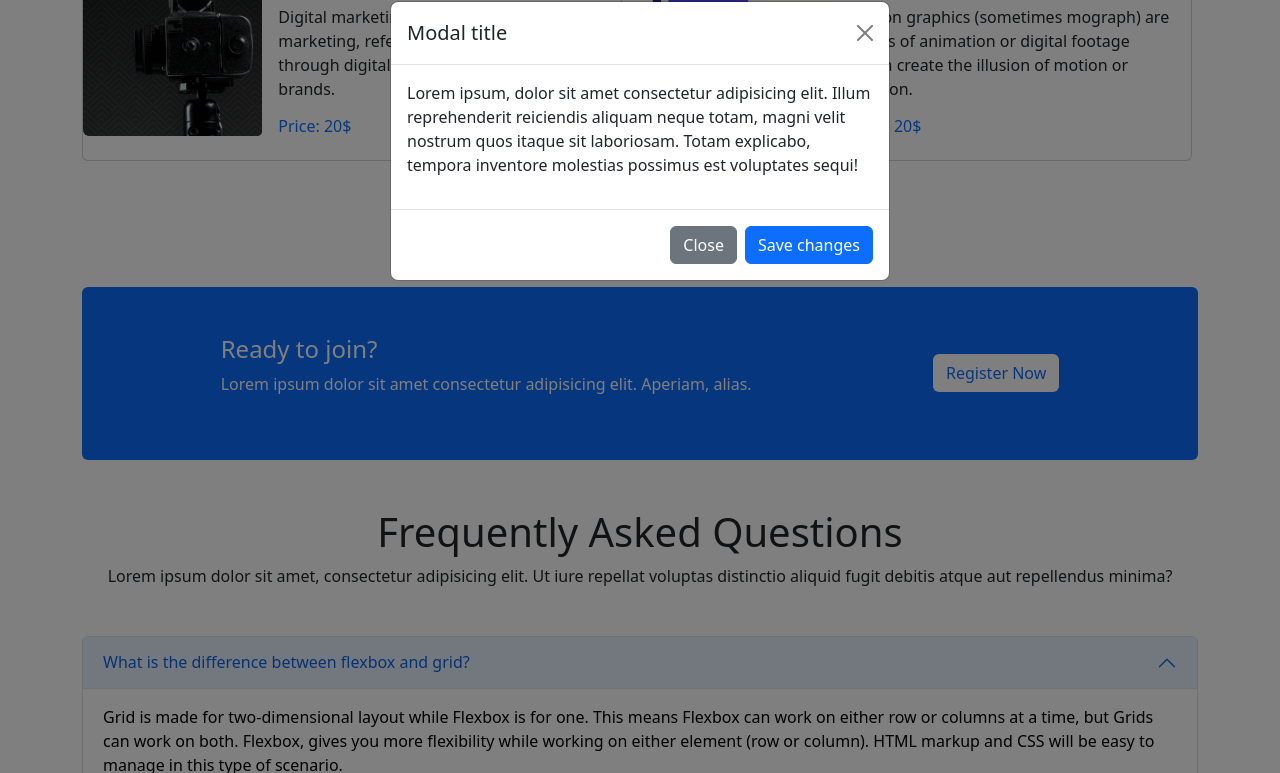
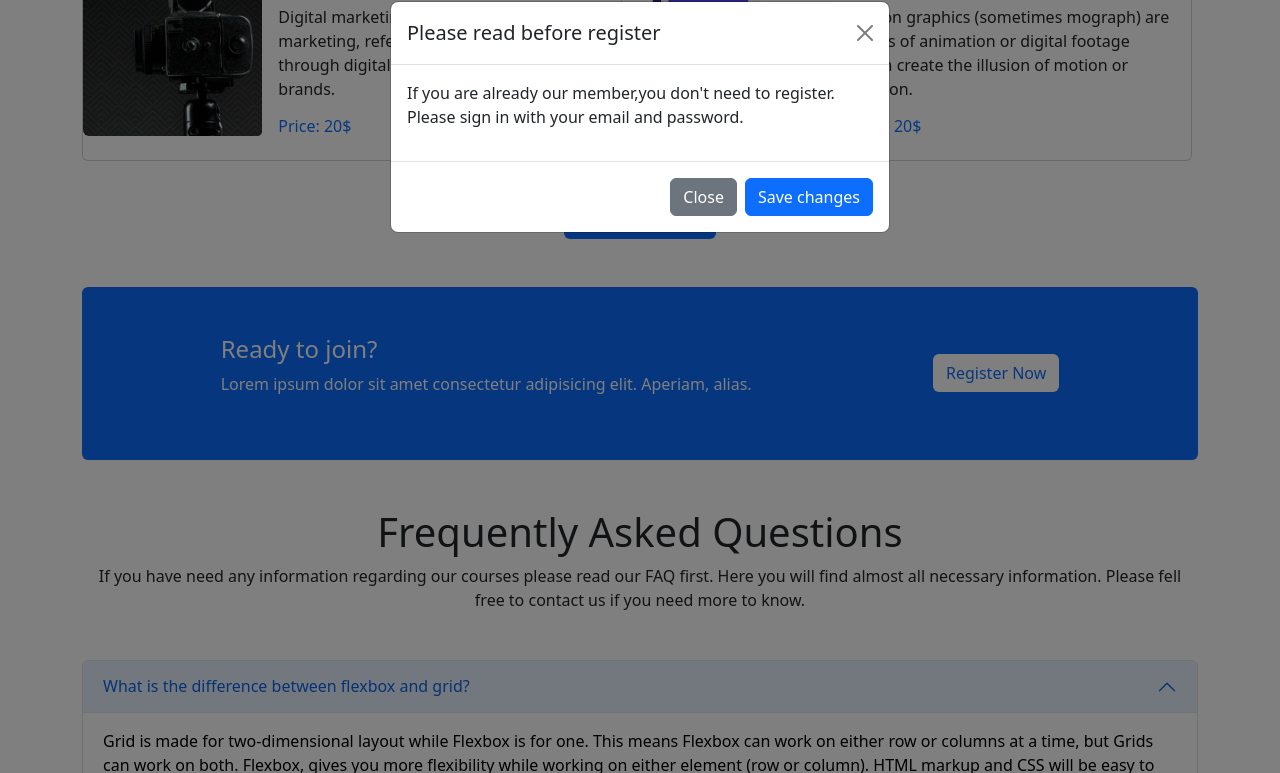
Before and after one commit to riyadhbd2/education-hub, a plain HTML site: page index.html in a window 1280 px wide. Both pictures are taken after a click on the button "Register Now". Shown: the part 1301-2074 px from the top of the page. Drawn offline with nearby package versions, Linux system fonts and the light colour scheme.

Commit message:
modal and question description added

```diff
--- a/index.html
+++ b/index.html
@@ -209,11 +209,11 @@
                     <div class="modal-dialog">
                         <div class="modal-content">
                             <div class="modal-header">
-                                <h5 class="modal-title" id="exampleModalLabel">Modal title</h5>
+                                <h5 class="modal-title" id="exampleModalLabel">Please read before register</h5>
                                 <button type="button" class="btn-close" data-bs-dismiss="modal" aria-label="Close"></button>
                             </div>
                                 <div class="modal-body">
-                                    <p>Lorem ipsum, dolor sit amet consectetur adipisicing elit. Illum reprehenderit reiciendis aliquam neque totam, magni velit nostrum quos itaque sit laboriosam. Totam explicabo, tempora inventore molestias possimus est voluptates sequi!</p>
+                                    <p>If you are already our member,you don't need to register. Please sign in with your email and password.</p>
                                 </div>
                             <div class="modal-footer">
                                 <button type="button" class="btn btn-secondary" data-bs-dismiss="modal">Close</button>
@@ -230,7 +230,7 @@
            <div>
             <div class="text-center mt-5">
                 <h1>Frequently Asked Questions</h1>
-                <p>Lorem ipsum dolor sit amet, consectetur adipisicing elit. Ut iure repellat voluptas distinctio aliquid fugit debitis atque aut repellendus minima?</p>
+                <p>If you have need any information regarding our courses please read our FAQ first. Here you will find almost all necessary information. Please fell free to contact us if you need more to know.</p>
             </div>
            </div>
            <div class="mt-5">
@@ -306,7 +306,8 @@
     <footer class="bg-dark mt-5">
         <div class="text-center text-white p-5">
             <h2>Education</h2>
-            <p>Lorem ipsum dolor sit amet consectetur adipisicing elit. Accusantium, sequi.</p>
+            <p>Office 41, Zawaya Building, Ghala Muscat.</p>
+
         </div>
     </footer>
     <script src="https://cdn.jsdelivr.net/npm/bootstrap@5.2.0/dist/js/bootstrap.bundle.min.js" integrity="sha384-A3rJD856KowSb7dwlZdYEkO39Gagi7vIsF0jrRAoQmDKKtQBHUuLZ9AsSv4jD4Xa" crossorigin="anonymous"></script>
```
